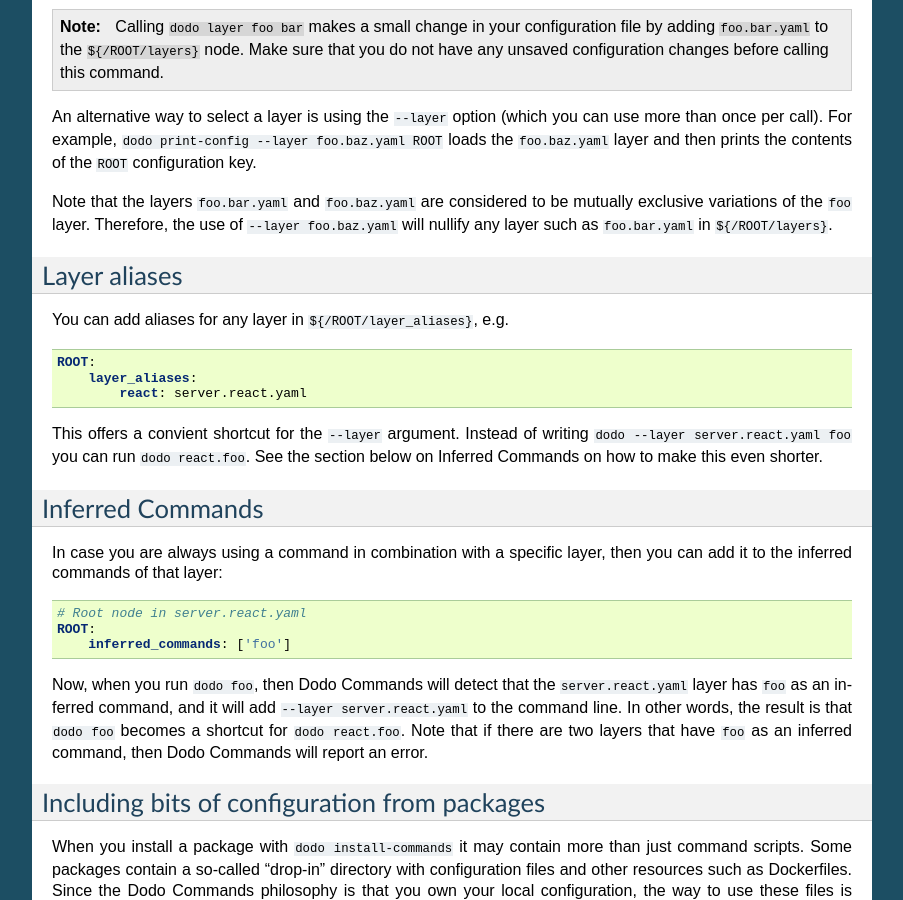
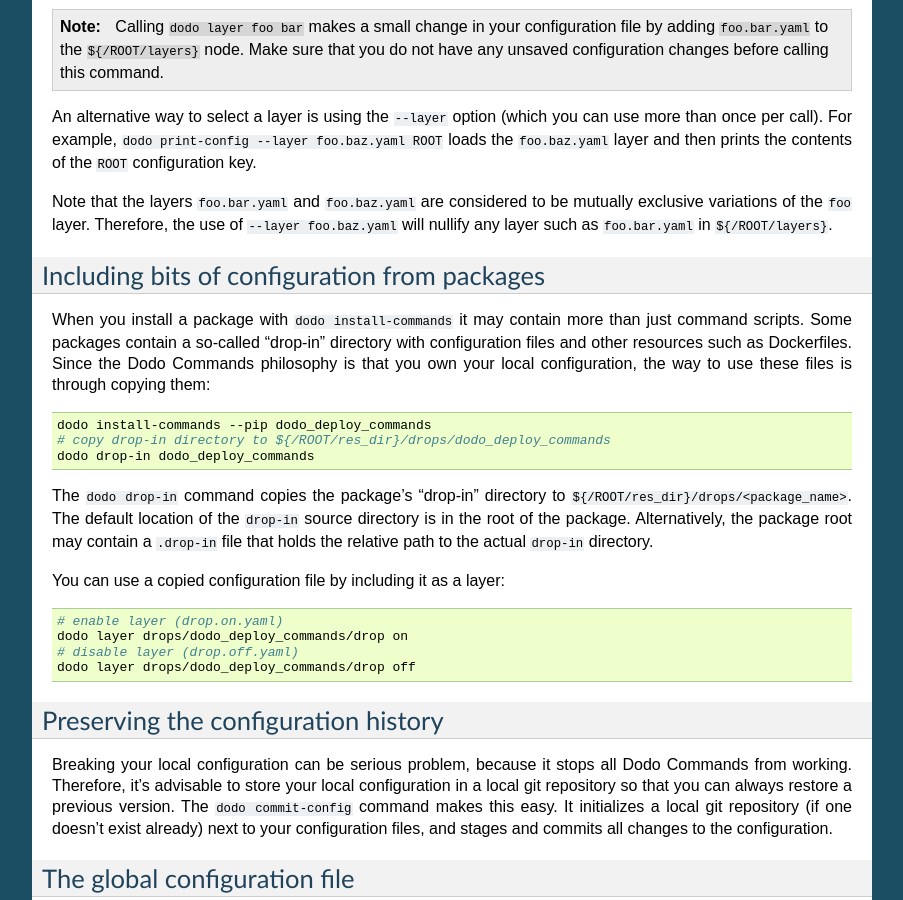
Before and after one commit to mnieber/dodo-commands, a Sphinx documentation site: the page built from doc/configuration.rst, in a window 1280 px wide and 900 px high, scrolled down 1363 px. Shown: the whole window, without its empty margins (198-1101 px from the left). Built offline with Sphinx 7.4.7, drawn with Linux system fonts in a browser that asks for light colours; some of the changed text lies outside the part shown.

```diff
--- a/doc/configuration.rst
+++ b/doc/configuration.rst
@@ -68,36 +68,6 @@ An alternative way to select a layer is using the ``--layer`` option (which you
 Note that the layers ``foo.bar.yaml`` and ``foo.baz.yaml`` are considered to be mutually exclusive variations of the ``foo`` layer. Therefore, the use of ``--layer foo.baz.yaml`` will nullify any layer such as ``foo.bar.yaml`` in ``${/ROOT/layers}``.
 
 
-Layer aliases
-=============
-
-You can add aliases for any layer in ``${/ROOT/layer_aliases}``, e.g.
-
-.. code-block:: yaml
-
-    ROOT:
-        layer_aliases:
-            react: server.react.yaml
-
-This offers a convient shortcut for the ``--layer`` argument.
-Instead of writing ``dodo --layer server.react.yaml foo`` you can run ``dodo react.foo``. See the section below on Inferred Commands on how to make this even shorter.
-
-
-Inferred Commands
-=================
-
-In case you are always using a command in combination with a specific layer, then you can add it to the inferred commands of that layer:
-
-.. code-block:: yaml
-
-    # Root node in server.react.yaml
-    ROOT:
-        inferred_commands: ['foo']
-
-Now, when you run ``dodo foo``, then Dodo Commands will detect that the ``server.react.yaml`` layer has ``foo`` as an inferred command, and it will add ``--layer server.react.yaml`` to the command line. In other words, the result is that ``dodo foo`` becomes a shortcut for ``dodo react.foo``. Note that if there are two layers that have ``foo`` as an inferred command, then Dodo Commands will report an error.
-
-
-
 Including bits of configuration from packages
 =============================================
 
```
Also changed, not shown: doc/aliases.rst (added, +62 -0 lines), doc/commands.rst (+2 -20 lines), 2 other files.
